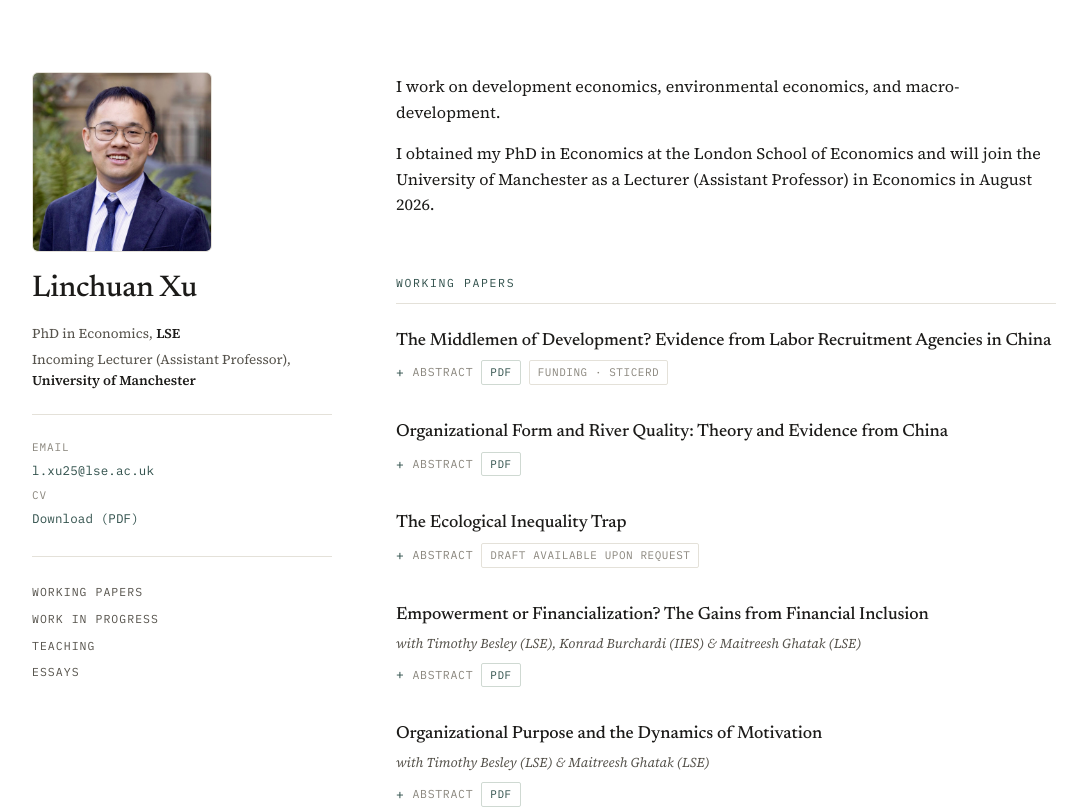
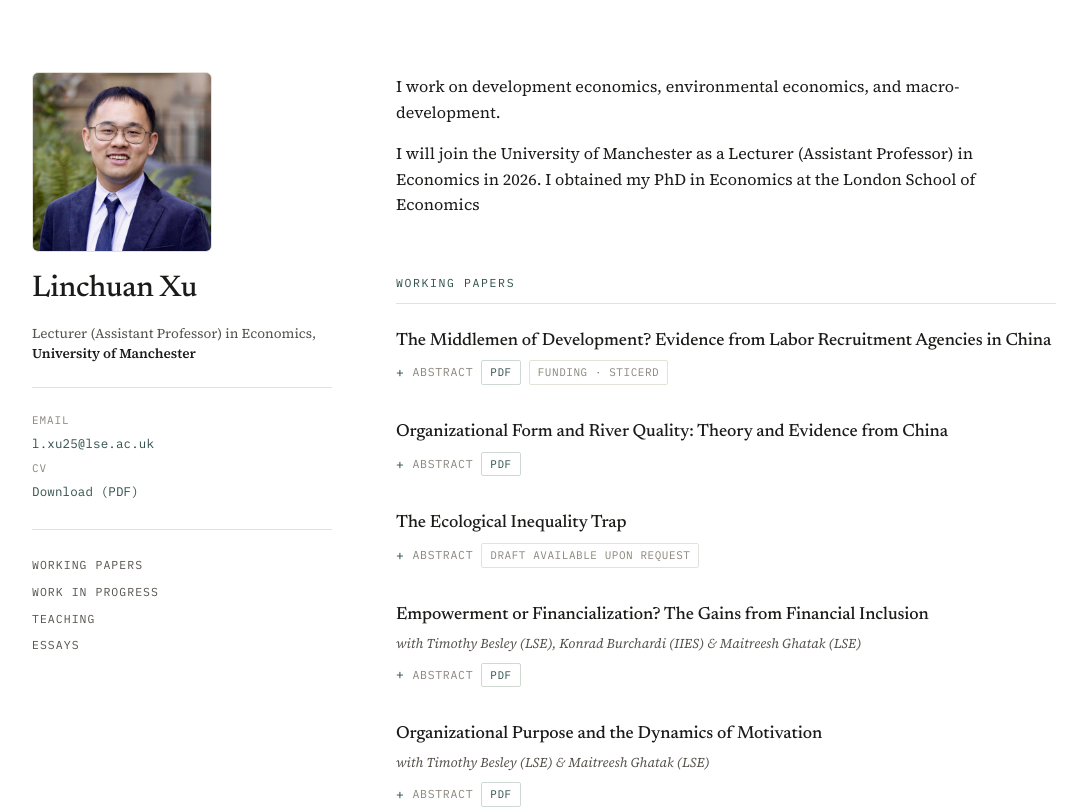
Before and after one commit to linchuanxu97/linchuanxu97.github.io, a plain HTML site: page index.html in a window 1280 px wide. Shown: the top 810 px of the page, without its empty margins (88-1175 px from the left). Drawn offline with Linux system fonts and the light colour scheme.

Commit message:
Add files via upload

```diff
--- a/index.html
+++ b/index.html
@@ -192,8 +192,7 @@
   <header class="rail fade">
     <img class="headshot" src="headshot.JPG" alt="Linchuan Xu" onerror="this.style.display='none'">
     <h1 class="name">Linchuan&nbsp;Xu</h1>
-    <p class="ident">PhD in Economics, <strong>LSE</strong></p>
-    <p class="ident">Incoming Lecturer (Assistant Professor), <strong>University of Manchester</strong></p>
+    <p class="ident">Lecturer (Assistant Professor) in Economics, <strong>University of Manchester</strong></p>
 
     <div class="meta">
       <span class="label">Email</span><br>
@@ -213,7 +212,7 @@
   <main>
     <div class="lede fade d1">
       <p>I work on development economics, environmental economics, and macro-development. </p>
-      <p>I obtained my PhD in Economics at the London School of Economics and will join the University of Manchester as a Lecturer (Assistant Professor) in Economics in August 2026.</p>
+      <p>I will join the University of Manchester as a Lecturer (Assistant Professor) in Economics in 2026. I obtained my PhD in Economics at the London School of Economics</p>
     </div>
 
     <section id="papers" class="fade d2">
@@ -312,7 +311,7 @@
   </main>
 
   <footer>
-    © Linchuan Xu · l.xu25@lse.ac.uk · Updated June 2026
+    © Linchuan Xu · l.xu25@lse.ac.uk · Updated August 2026
   </footer>
 
 </div>
```
